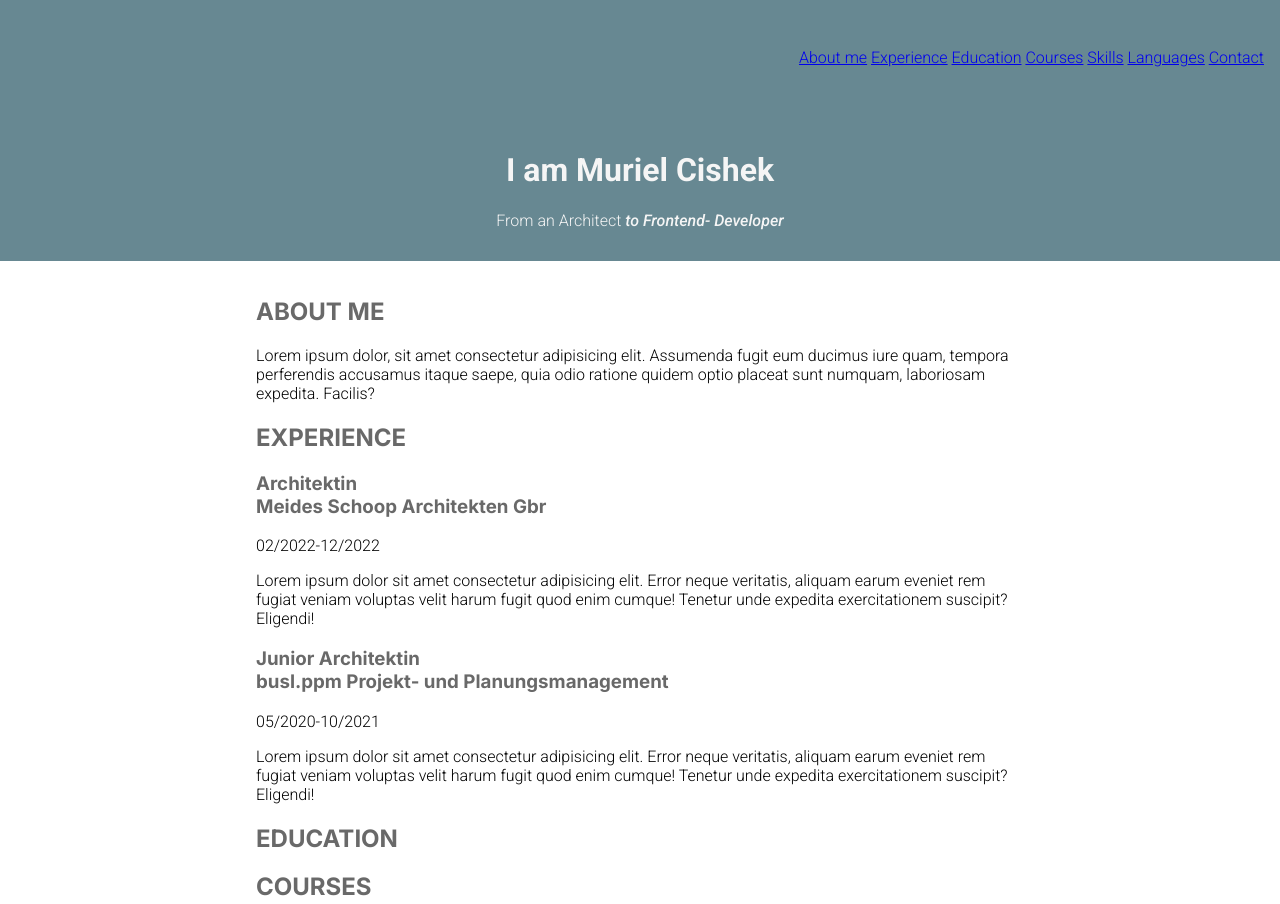
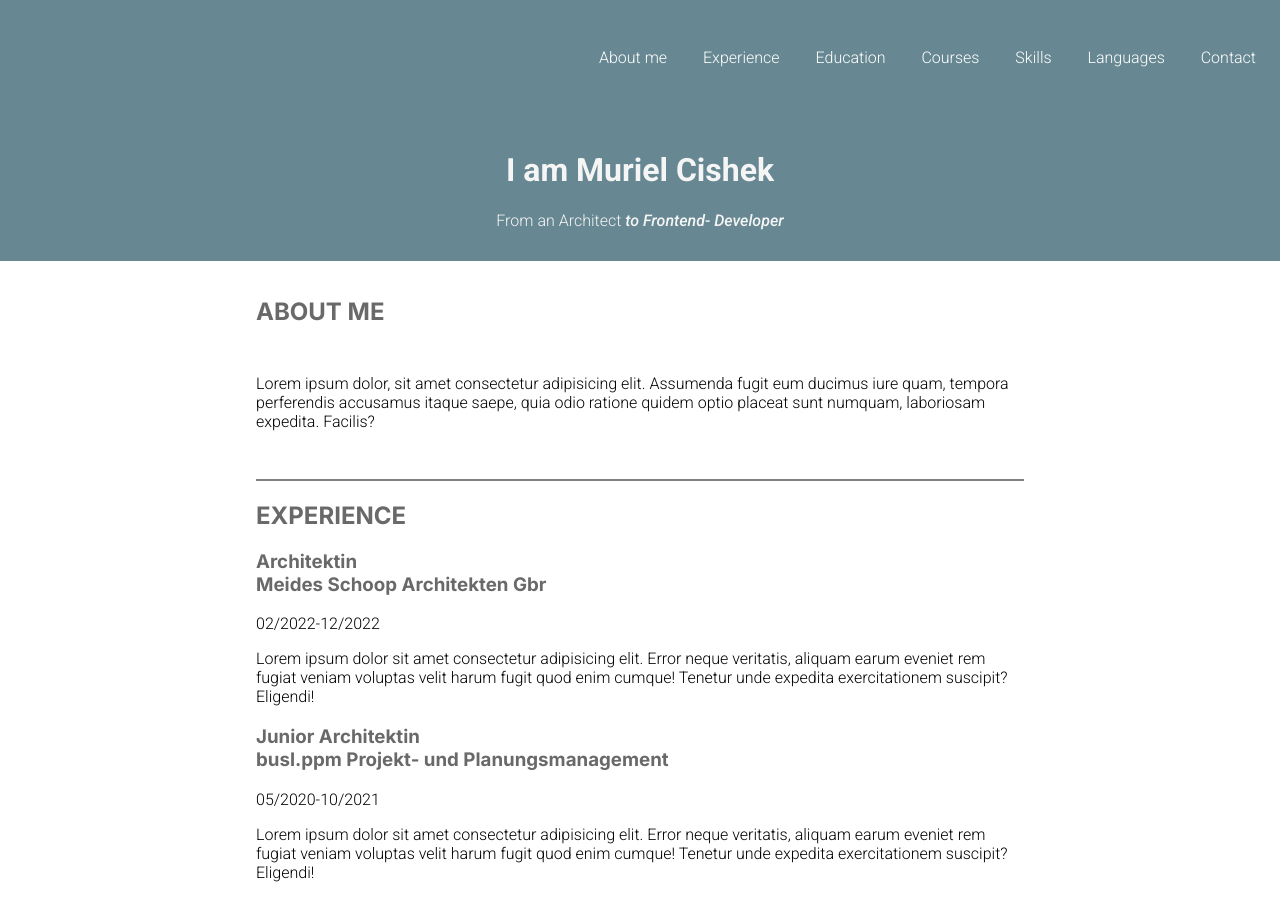
Before and after one commit to Murielcibra/CV, a plain HTML site: page index.html in a window 1280 px wide. Shown: the top 904 px of the page. Drawn offline with Linux system fonts and the light colour scheme.

Commit message:
Styling with Combinators and Pseudo-Classes

```diff
--- a/index.html
+++ b/index.html
@@ -19,22 +19,22 @@
   </head>
   <body>
     <nav class="header navigation">
-      <a href="#aboutme">About me</a>
-      <a href="#experience">Experience</a>
-      <a href="#education">Education</a>
-      <a href="#courses">Courses</a>
-      <a href="#skills">Skills</a>
-      <a href="#languages">Languages</a>
-      <a href="#contact">Contact</a>
+      <a class="nav-link" href="#aboutme">About me</a>
+      <a class="nav-link" href="#experience">Experience</a>
+      <a class="nav-link" href="#education">Education</a>
+      <a class="nav-link" href="#courses">Courses</a>
+      <a class="nav-link" href="#skills">Skills</a>
+      <a class="nav-link" href="#languages">Languages</a>
+      <a class="nav-link" href="#contact">Contact</a>
     </nav>
     <header class="header">
       <h1>I am Muriel Cishek <br /></h1>
       <p>From an Architect <em>to Frontend- Developer</em></p>
     </header>
     <main class="main">
-      <article id="aboutme"><h2>ABOUT ME</h2></article>
+      <article class="profile" id="aboutme"><h2>ABOUT ME</h2></article>
       <!--Profile-->
-      <p>
+      <p class="profile">
         Lorem ipsum dolor, sit amet consectetur adipisicing elit. Assumenda
         fugit eum ducimus iure quam, tempora perferendis accusamus itaque saepe,
         quia odio ratione quidem optio placeat sunt numquam, laboriosam
@@ -108,6 +108,11 @@
       </article>
       <article id="languages">
         <h2>LANGUAGES SKILLS</h2>
+        <ul>
+          <li>Spanisch</li>
+          <li>Englisch</li>
+          <li>German</li>
+        </ul>
       </article>
       <article id="contact">
         <h2>Let's Talk</h2>
--- a/style.css
+++ b/style.css
@@ -22,8 +22,38 @@ h3 {
   text-align: right;
   padding: 48px 16px;
 }
+.nav-link {
+  padding: 4px 8px;
+  color: white;
+  text-decoration: none;
+}
+.nav-link:hover {
+  color: black;
+  background-color: whitesmoke;
+}
+.nav-link:active {
+  color: black;
+  background-color: lightgrey;
+}
+.nav-link + .nav-link {
+  margin-left: 16px;
+}
 .main {
   max-width: 800px;
   margin: 0 auto;
   padding: 16px;
 }
+.main > * + * {
+  margin-top: 48px;
+}
+
+.main > * {
+  border-top: 2px solid grey;
+}
+
+.main > *:first-child {
+  border-top: none;
+}
+.profile {
+  border-top: none;
+}
```
